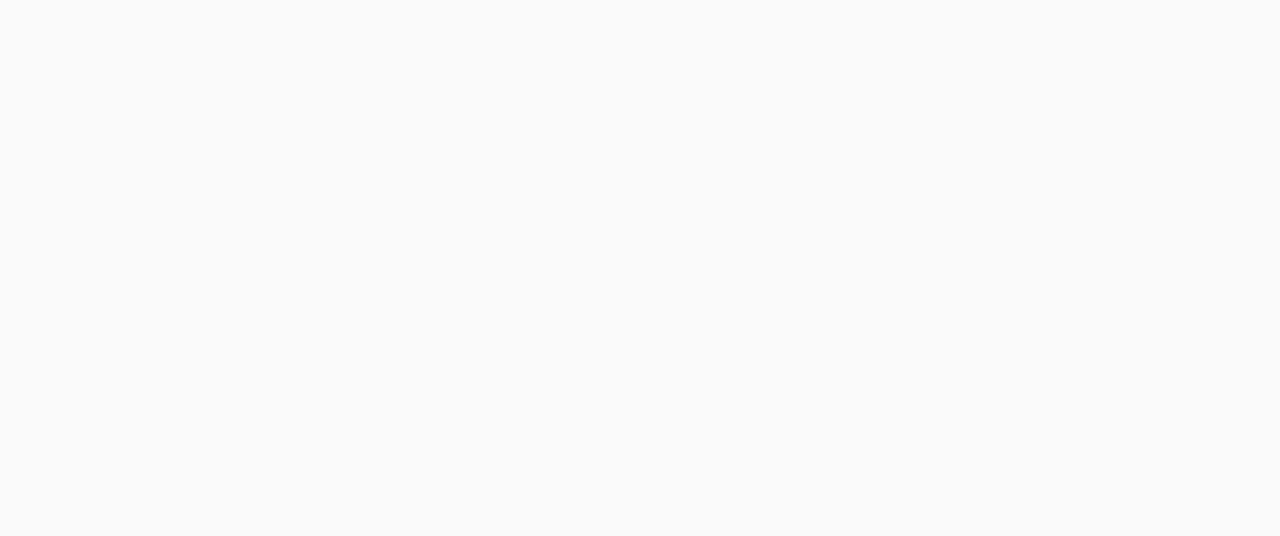
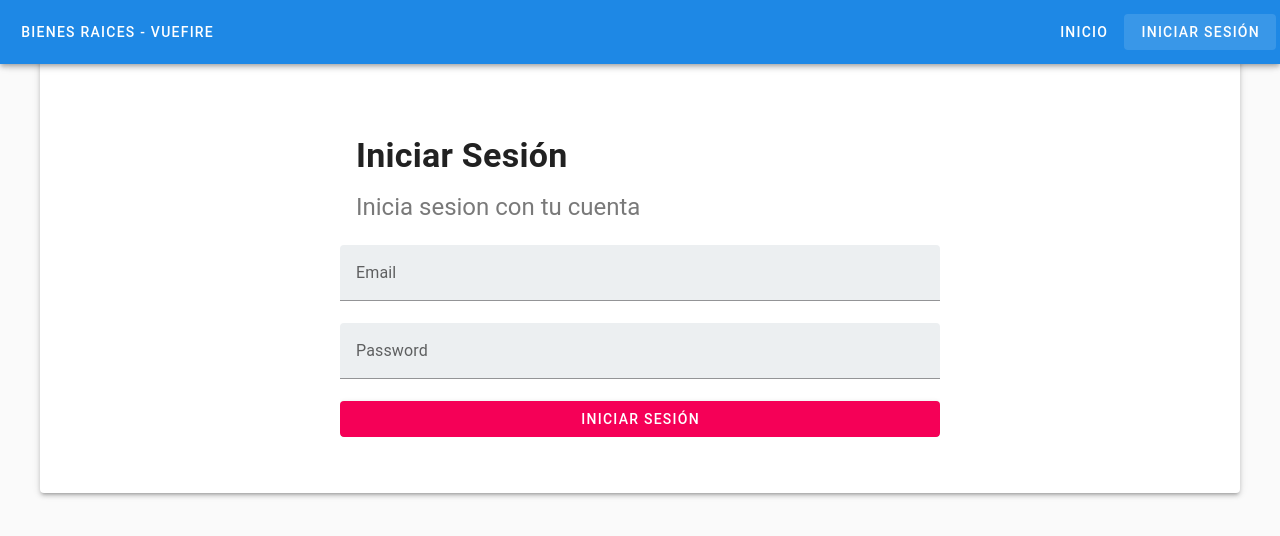
Before and after one commit to csena72/vue-bienes-raices, a Vue app: page /login in a window 1280 px wide. Before the commit this address had no page. Shown: the top 536 px of the page. Built offline with nearby package versions, Linux system fonts and the light colour scheme.

Commit message:
Formulario Inicio sesion

```diff
--- a/src/App.vue
+++ b/src/App.vue
@@ -4,7 +4,44 @@ import { RouterLink, RouterView } from 'vue-router'
 </script>
 
 <template>
+  <v-card
+    elevation="3"
+    max-width="1200"
+    class="mx-auto"
+  >
+  <v-layout>
+    <v-app-bar
+      color="blue-darken-1"
+    >
+      <template v-slot:prepend>
+        <v-btn
+          :to="{ name: 'home' }"
+        >
+          Bienes Raices - VueFire
+        </v-btn>
+      </template>
+      <template v-slot:append>
+        <v-btn
+          :to="{ name: 'home' }"
+        >
+          Inicio
+        </v-btn>
+        <v-btn
+          :to="{ name: 'login' }"
+        >
+          Iniciar Sesión
+        </v-btn>
+      </template>
+    </v-app-bar>
+
+    <v-main>
+      <v-container>
+        <RouterView />
+      </v-container>
+    </v-main>
+
+  </v-layout>
+  </v-card>
 
 
-  <RouterView />
 </template>
--- a/src/router/index.js
+++ b/src/router/index.js
@@ -10,6 +10,12 @@ const router = createRouter({
       component: HomeView
     },
 
+    {
+      path: '/login',
+      name: 'login',
+      component: () => import('../views/LoginView.vue')
+    },
+
   ]
 })
 
--- /dev/null
+++ b/src/views/LoginView.vue
@@ -0,0 +1,48 @@
+<script setup>
+
+</script>
+
+<template>
+
+    <v-card
+        flat
+        max-width="600"
+        class="mx-auto my-10"
+
+    >
+        <v-card-title
+            class="text-h4 font-weight-bold"
+            primary-title
+            tag="h3"
+        >
+            Iniciar Sesión
+        </v-card-title>
+        <v-card-subtitle
+            class="text-h5"
+        >
+            Inicia sesion con tu cuenta
+        </v-card-subtitle>
+        <v-form
+            @submit.prevent
+            class="mt-5"
+        >
+            <v-text-field
+                type="email"
+                label="Email"
+                bg-color="blue-grey-lighten-5"
+            ></v-text-field>
+            <v-text-field
+                type="password"
+                label="Password"
+                bg-color="blue-grey-lighten-5"
+            ></v-text-field>
+            <v-btn
+                block
+                color="pink-accent-3"
+                large
+            >
+                Iniciar Sesión
+            </v-btn>
+        </v-form>
+    </v-card>
+</template>
```
